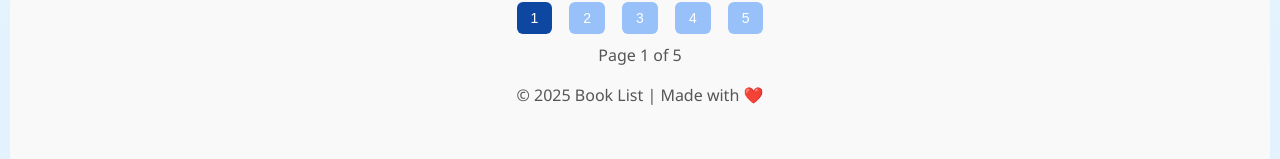
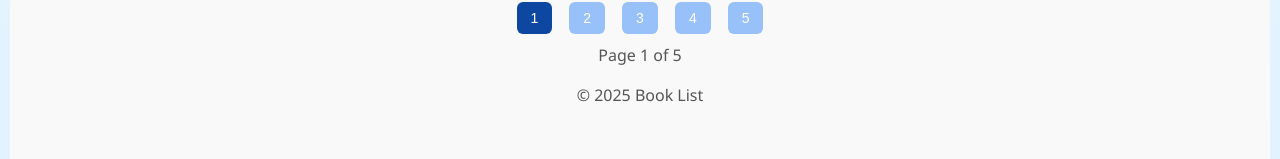
Before and after one commit to zarif2301/BookLists, a React (Create React App) app: page / in a window 1280 px wide. Shown: the part 2713-2872 px from the top of the page. Built offline with nearby package versions, Linux system fonts and the light colour scheme.

Commit message:
Update App.js

```diff
--- a/src/App.js
+++ b/src/App.js
@@ -183,7 +183,7 @@ function App() {
         <p style={{ marginTop: '10px' }}>
           Page {currentPage} of {totalPages}
         </p>
-        <p>&copy; 2025 Book List | Made with ❤️</p>
+        <p>&copy; 2025 Book List</p>
       </footer>
     </div>
   );
```
